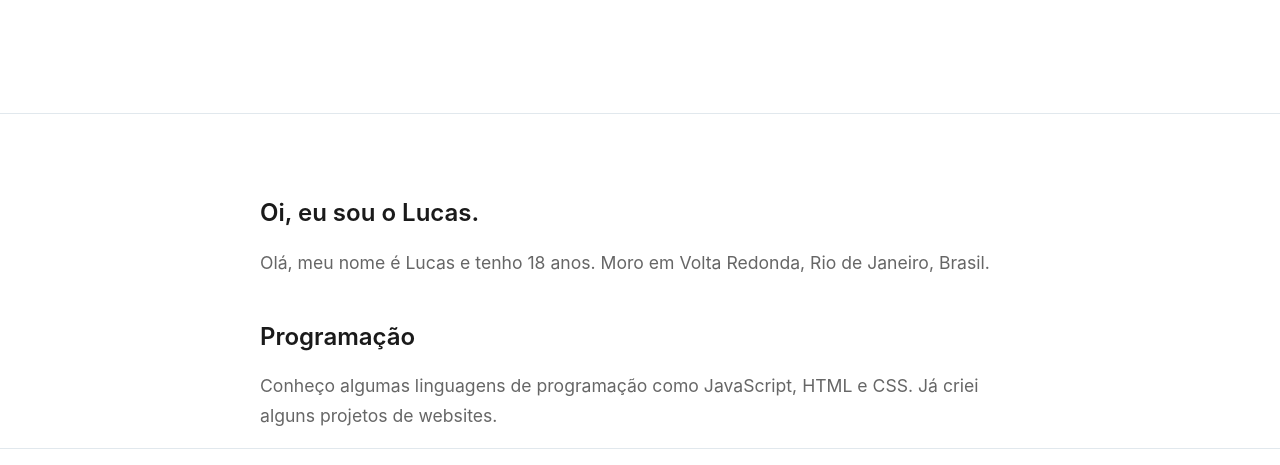
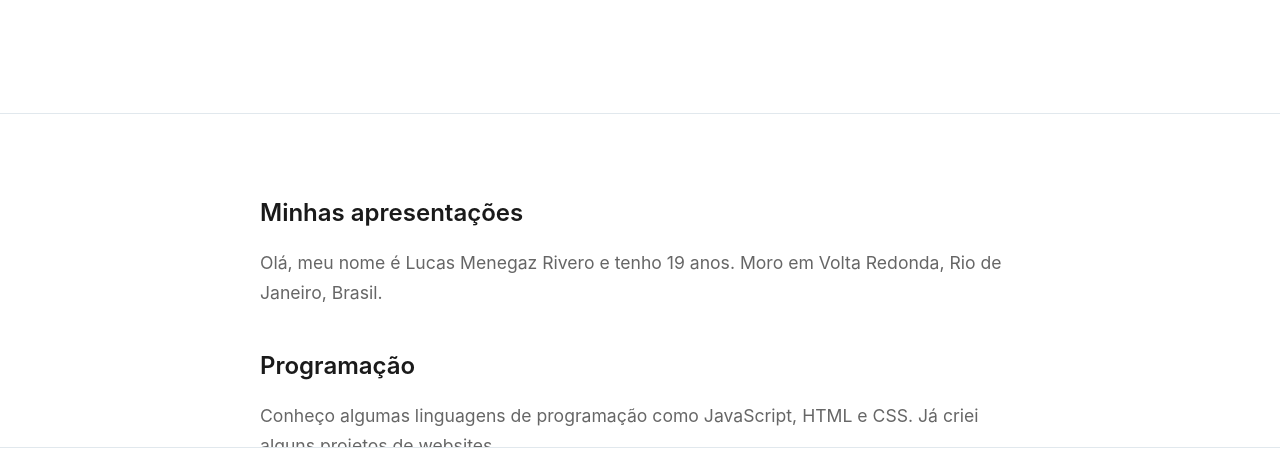
Before and after one commit to 1delet/Portifolio, a plain HTML site: page projetos/portifolio/paginainicial/index.html in a window 1280 px wide. Shown: the part 270-735 px from the top of the page. Drawn offline with nearby package versions, Linux system fonts and the light colour scheme.

Commit message:
Update index.html

```diff
--- a/projetos/portifolio/paginainicial/index.html
+++ b/projetos/portifolio/paginainicial/index.html
@@ -27,9 +27,9 @@
     <!-- About Section -->
     <section id="about" class="about-section">
       <div class="container">
-        <h3>Oi, eu sou o Lucas.</h3>
+        <h3>Minhas apresentações</h3>
         <p>
-          Olá, meu nome é Lucas e tenho 18 anos. Moro em Volta Redonda, Rio de
+          Olá, meu nome é Lucas Menegaz Rivero e tenho 19 anos. Moro em Volta Redonda, Rio de
           Janeiro, Brasil.
         </p>
 
```
